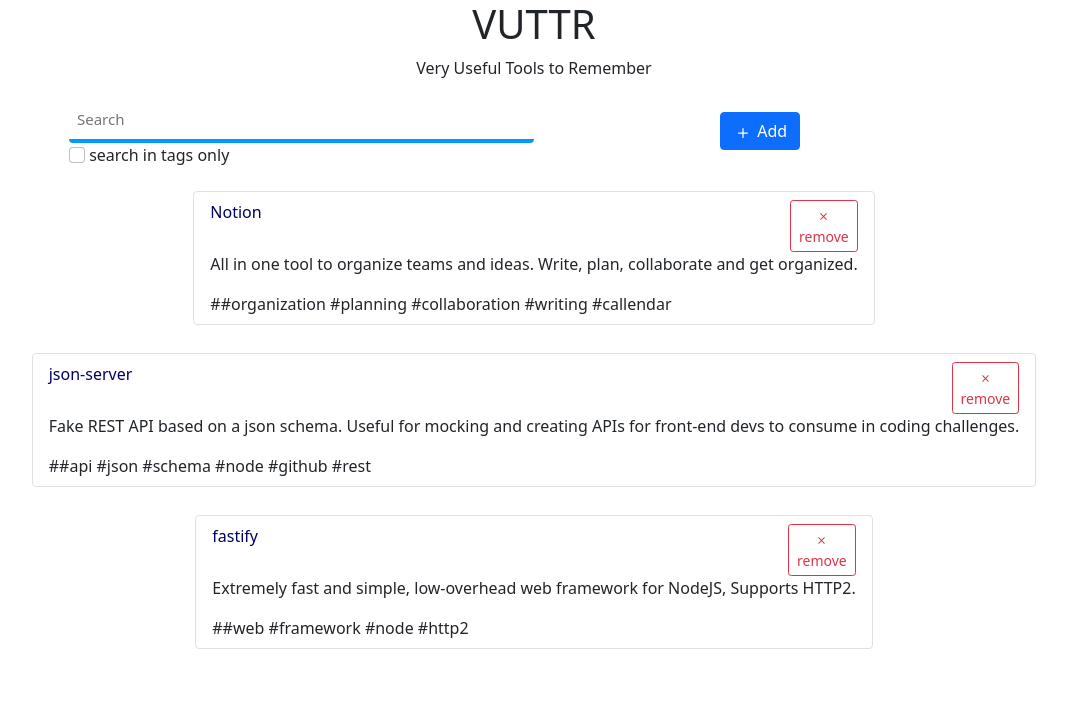
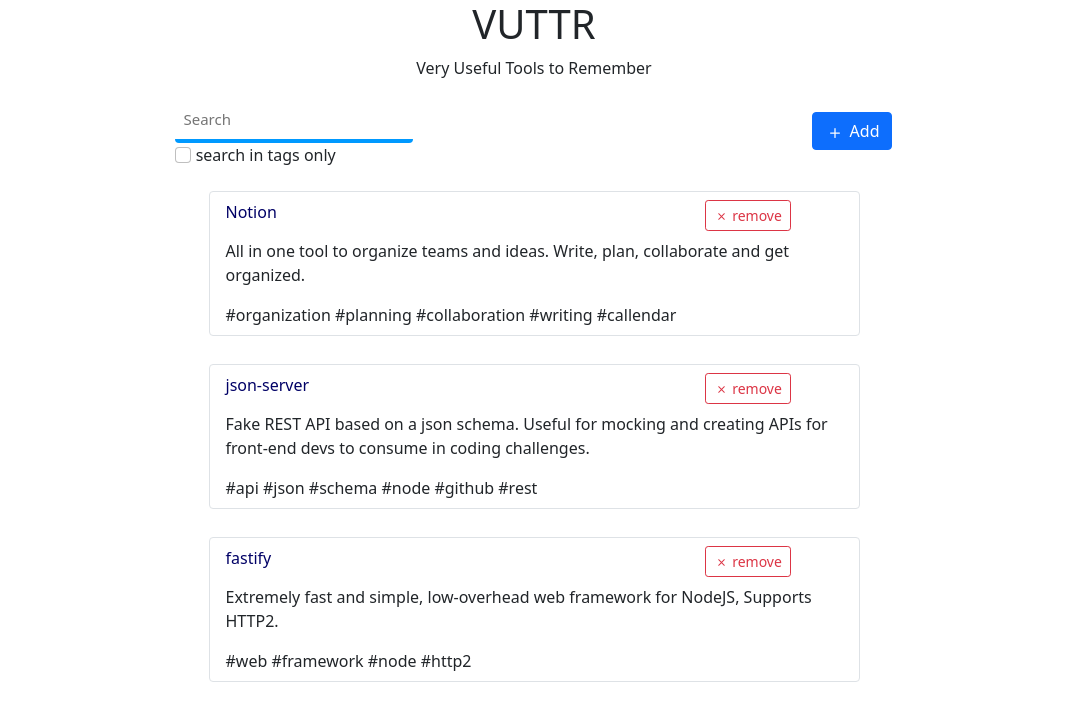
Before and after one commit to gabsgc/bossabox, a Flask app: page / in a window 1280 px wide. Shown: the top 721 px of the page, without its empty margins (106-1173 px from the left). Run offline with Flask 2, Linux system fonts and the light colour scheme.

Commit message:
update index.html and tool.html

```diff
--- a/application/view/templates/index.html
+++ b/application/view/templates/index.html
@@ -24,13 +24,13 @@
         <p class="text-center">Very Useful Tools to Remember</p>
 
         <div class="d-flex flex-wrap align-content-center">
-            <div class="col col-lg-5">
-                <form action="{{url_for('busca')}}" method="GET" enctype="application/x-www-form-urlencoded" onsubmit="return buscar()">
+            <div>
+                <form action="{{url_for('buscar')}}" method="GET" enctype="application/x-www-form-urlencoded" onsubmit="return buscar()">
                 <input type="text" id="tool-search" name="search" placeholder="Search">
-                <input type="checkbox" name="search-tag" id="search-tag" class="form-check-input">
+                <input type="checkbox" name="search-tag" id="search-tag" class="form-check-input" value="search-tag">
                 <label for="search-tag">search in tags only</label>
             </div>
-            <div class="col col-lg-3">
+            <div>
                 <button type="button" class="btn btn-primary" data-bs-toggle="modal" data-bs-target="#exampleModal"
                     data-bs-whatever="@mdo">
                     <svg xmlns="SVG namespace" width="20" height="20" fill="currentColor" class="bi bi-plus" viewBox="0 0 16 16">
@@ -117,7 +117,6 @@
             }
             return false;
         }
-
         function excluir(id) {
             xhr = new XMLHttpRequest();
             xhr.open("DELETE", "/excluir/" + id);
@@ -127,6 +126,7 @@
                     document.getElementById("listar_tools").innerHTML = xhr.response;
                 }
             }
+            document.getElementById('btn-remove').addEventListener('click', excluir, true);
         }
 
         function buscar() {
@@ -143,7 +143,7 @@
         }
 
         function buscarTag() {
-            search_tag = document.getElementById('search-tag').value;
+            search_tag = document.getElementById('tool-search').value;
             xhr = new XMLHttpRequest();
             xhr.open("GET", "/buscar?search-tag=" + search_tag);
             xhr.send(null);
--- a/application/view/templates/tool.html
+++ b/application/view/templates/tool.html
@@ -1,15 +1,15 @@
 {% for tool in tool_list %}
-<div>
+<div class="col-7">
     <ul class="list-group mt-4">
         <li class="list-group-item mb-1 border">
-            <div class="row">
-                <div class="col">
+            <div class="row pb-2">
+                <div class="col-8">
                     <a href={{tool.link}} target="_blank">
                         {{tool.name}}
                     </a>
                 </div>
-                <div class="col">
-                    <a class="btn btn-sm btn-outline-danger" style="margin-left: 460px;" id="btn-excluir" data-bs-toggle="modal"
+                <div class="col d-flex align-content-end">
+                    <a class="btn btn-sm btn-outline-danger" id="btn-excluir" data-bs-toggle="modal"
                         data-bs-target="#removeModal">
                         <svg xmlns="SVG namespace" width="15" height="15" fill="currentColor" class="bi bi-x" viewBox="0 0 16 16">
                             <path d="M4.646 4.646a.5.5 0 0 1 .708 0L8 7.293l2.646-2.647a.5.5 0 0 1 .708.708L8.707 8l2.647 2.646a.5.5 0 0 1-.708.708L8 8.707l-2.646 2.647a.5.5 0 0 1-.708-.708L7.293 8 4.646 5.354a.5.5 0 0 1 0-.708z"/>
@@ -22,7 +22,7 @@
                 {{tool.description}}
             </p>
             <span>
-                #{{tool.tag}}
+                {{tool.tag}}
             </span>
         </li>
     </ul>
@@ -44,7 +44,7 @@
                 </div>
                 <div class="modal-footer">
                     <button type="button" class="btn btn-secondary" data-bs-dismiss="modal">Cancel</button>
-                    <button type="button" class="btn btn-danger" onclick="excluir({{tool.id}})" data-bs-dismiss="modal">Yes, remove</button>
+                    <button type="submit" class="btn btn-danger" id="btn-remove" onclick="excluir({{ tool.id }});" data-bs-dismiss="modal">Yes, remove</button>
                 </div>
             </div>
         </div>
```
